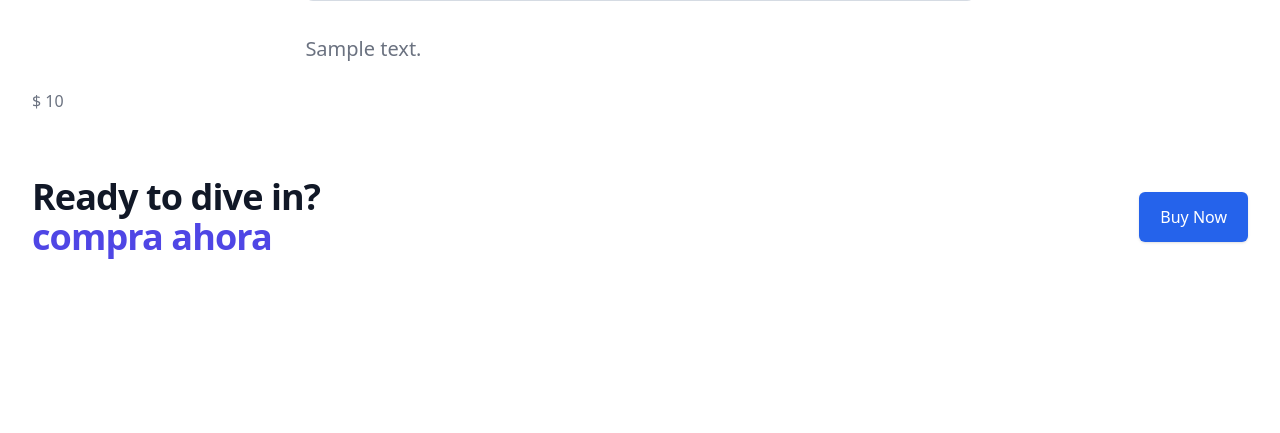
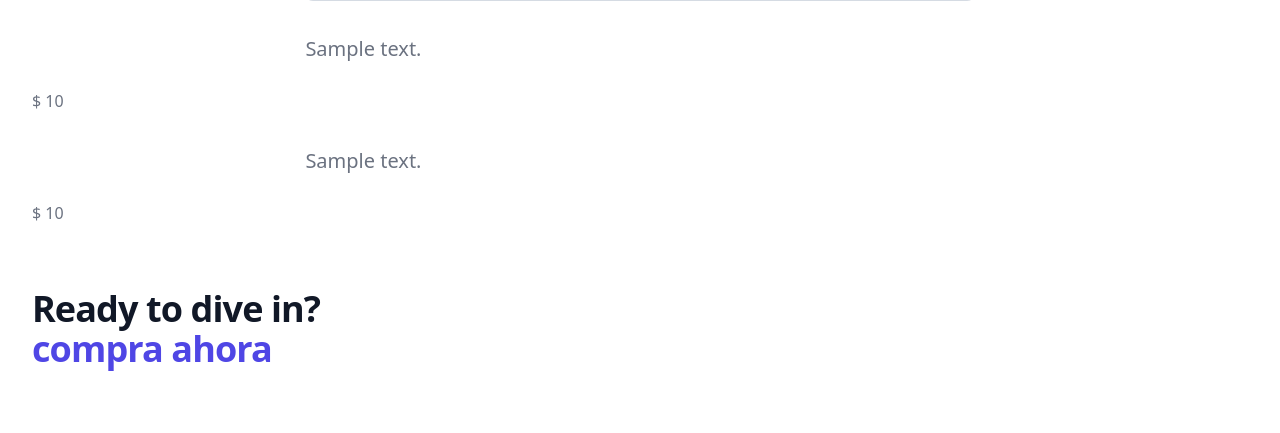
Before and after one commit to Jo918/digiPlace, a Django app: template MarketPlace_Digital/templates/pages/product/detail.html in a window 1280 px wide. Shown: the part 663-1096 px from the top of the page. Before the commit the page ends 922 px from the top, so only its background shows below. Run offline with Django 4.2, Linux system fonts and the light colour scheme; the template is opened without the code that fills it: most values are stand-ins (such as "Sample title", 1, 10 or a date in 2020); grey boxes marked "Sample" are stand-in pictures; some libraries are stand-ins or nearby versions.

Commit message:
commit numero 5

```diff
--- a/MarketPlace_Digital/templates/pages/product/detail.html
+++ b/MarketPlace_Digital/templates/pages/product/detail.html
@@ -21,6 +21,16 @@
     <p>$ {{product.price_display}}</p>
     </div>
 </div>
+<div class="relative px-4 sm:px-6 lg:px-8">
+  <div class="text-lg max-w-prose mx-auto">
+
+
+    <p class="mt-8 text-xl text-gray-500 leading-8">{{product.description}}</p>
+  </div>
+  <div class="mt-6 prose prose-indigo prose-lg text-gray-500 mx-auto">
+  <p>$ {{product.price_display}}</p>
+  </div>
+</div>
 <!-- This example requires Tailwind CSS v2.0+ -->
 <div >
   <div class="max-w-7xl mx-auto py-12 px-4 sm:px-6 lg:py-16 lg:px-8 lg:flex lg:items-center lg:justify-between">
@@ -29,11 +39,6 @@
       <span class="block text-indigo-600">compra ahora</span>
     </h2>
     <div class="mt-8 flex lg:mt-0 lg:flex-shrink-0">
-      <div class="inline-flex rounded-md shadow">
-        <a href="#" class="inline-flex items-center justify-center px-5 py-3 border border-transparent text-base font-medium rounded-md text-white bg-blue-600 hover:bg-blue-700">
-          Buy Now
-        </a>
-      </div>
     </div>
   </div>
 </div>
```
Also changed, not shown: MarketPlace_Digital/core/urls.py (+1 -6 lines).
